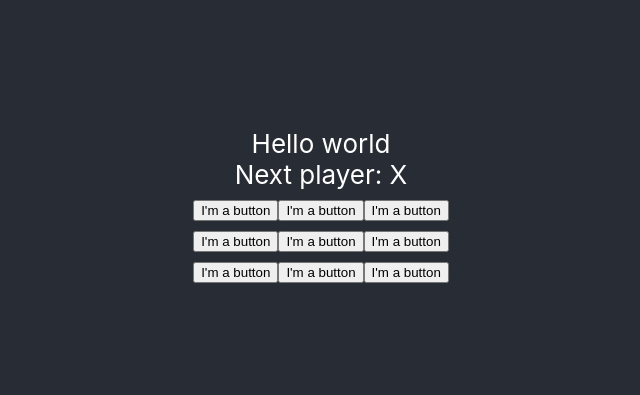
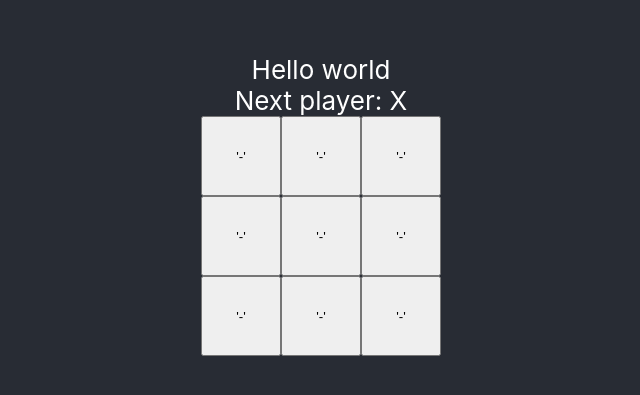
Before and after one commit to tleffert/react-starter, a React (Create React App) app: page / in a window 1280 px wide. Shown: the part 195-590 px from the top of the page, without its empty margins (319-959 px from the left). Built offline with nearby package versions, Linux system fonts and the light colour scheme.

Commit message:
Updated the Square component to update when clicked/chosen

```diff
--- a/src/square/Square.scss
+++ b/src/square/Square.scss
@@ -0,0 +1,4 @@
+.square {
+    height: 5rem;
+    width: 5rem;
+}
--- a/src/square/Square.tsx
+++ b/src/square/Square.tsx
@@ -14,16 +14,12 @@ export class Square extends Component<SquareProps, SquareProps> {
         this.state = {...props};
     }
 
-    handleClick = () => {
-        console.log("I got clicked", this.state.owner);
-    }
-
     render() {
         return (
         <button className="square"
-        onClick={this.handleClick}
+            onClick={() => this.setState({owner: 'X'})}
         >
-      I'm a button
+            <span>{this.state.owner}</span>
         </button>
         );
     }
```
Lines whose indentation alone changed are shown as unchanged.
